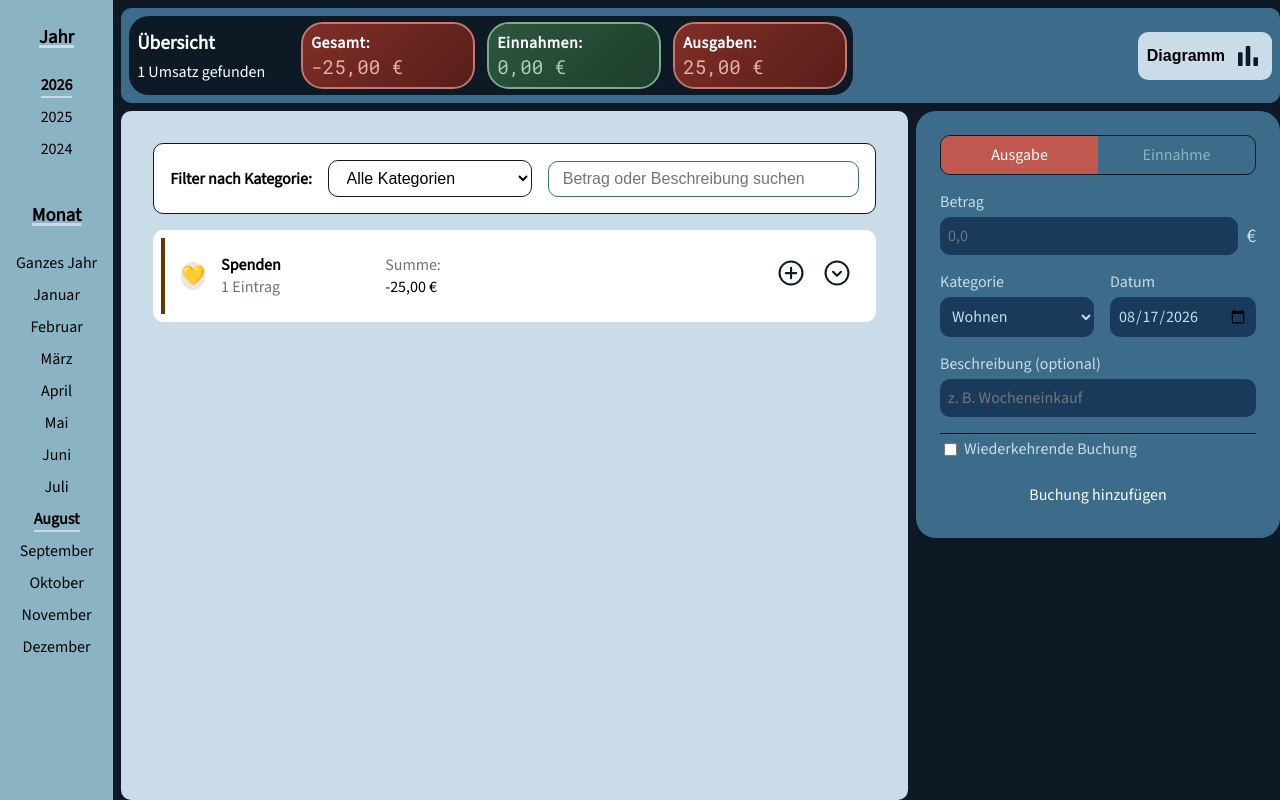
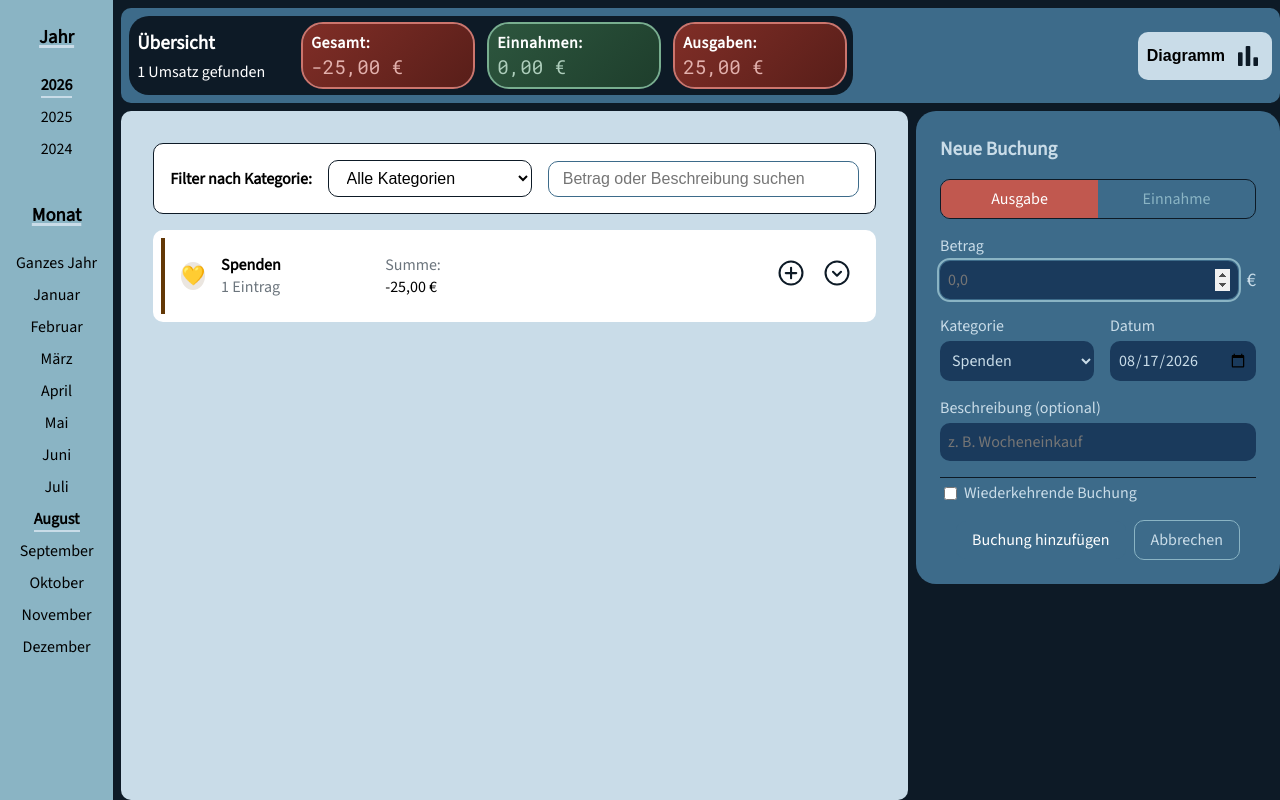
Before and after one commit to FabianP95/haushaltsbuch, a Next.js app: page / in a window 1280 px wide. Both pictures are taken after a click on the button 791 px from the left and 274 px from the top of the page. Built offline with nearby package versions, Linux system fonts and the light colour scheme.

Commit message:
feat: added logic behind add button in a category - added logic behind the edit and delete button of a transaction - added aboard button when editing a transaction
fix: adjusted styling

```diff
--- a/src/app/components/add-entry/add-entry.module.scss
+++ b/src/app/components/add-entry/add-entry.module.scss
@@ -74,6 +74,35 @@
     color: $palette-5;
 }
 
+
+.formTitle {
+    margin: 0;
+    font-size: $text-size-l;
+    color: $palette-5;
+}
+
+
+.buttonRow {
+    @include flex-center(row);
+    gap: $space-sm;
+}
+
+.cancelButton {
+    padding: $padding-sm $padding-md;
+    background-color: transparent;
+    color: $palette-5;
+    border: 1px solid $palette-4;
+    border-radius: $radius-sm;
+    font-family: $font-text;
+    font-size: $text-size-m;
+    cursor: pointer;
+
+    &:hover {
+        background-color: $palette-4;
+        color: $palette-1;
+    }
+}
+
 .submitButton {
     padding: $padding-sm $padding-md;
     background-color: $palette-3;
--- a/src/app/components/add-entry/add-entry.tsx
+++ b/src/app/components/add-entry/add-entry.tsx
@@ -1,10 +1,9 @@
 "use client"
-import { useState, SubmitEvent } from 'react';
+import { useState, useEffect, useRef, SubmitEvent } from 'react';
 import type { NewTransaction, TransactionType, RecurrenceInterval, Category, AddEntryProps } from '../../interfaces/interfaces';
 import { TypeToggle } from './toggle/toggle';
 import { RecurrenceFields } from './recurrence-field/recurrence-field';
 import { ErrorMessage } from './error-msg/error-msg';
-import { testCategories } from '@/app/data/testdata';
 import styles from './add-entry.module.scss';
 
 type EntryErrors = Record<string, string>;
@@ -41,20 +40,48 @@ function checkEntry(transaction: NewTransaction): EntryErrors {
 
 
 /**
- * Form for creating a new income or expense entry, including validation.
- * @param props - `onAdd` is called with the validated transaction
+ * Form for creating a new or editing an existing income/expense entry, including validation.
+ * The parent remounts it via `key` when the preset changes, so the initial `useState` values are always fresh.
+ * @param props - Categories, the transaction to edit (or `null`), an optional preset category and the callbacks
  * @returns The entry form
  */
-export default function AddEntry({ onAdd }: AddEntryProps) {
-    const [type, setType] = useState<TransactionType>('Ausgabe');
-    const [amount, setAmount] = useState('');
-    const [categoryId, setCategoryId] = useState(testCategories[0]?.id ?? '');
-    const [description, setDescription] = useState('');
-    const [date, setDate] = useState(() => new Date().toISOString().slice(0, 10));
-    const [isRecurring, setIsRecurring] = useState(false);
-    const [recurrenceInterval, setRecurrenceInterval] = useState<RecurrenceInterval>('monatlich');
-    const [recurrenceEndDate, setRecurrenceEndDate] = useState('');
+export default function AddEntry({
+    categories,
+    editingTransaction,
+    presetCategoryId,
+    onAdd,
+    onUpdate,
+    onCancel,
+}: AddEntryProps) {
+    const isEditMode = editingTransaction !== null;
+
+
+    const initialCategoryId = editingTransaction?.categoryId
+        ?? (categories.some((c) => c.id === presetCategoryId) ? presetCategoryId : undefined)
+        ?? categories[0]?.id
+        ?? '';
+
+
+    const [type, setType] = useState<TransactionType>(editingTransaction?.type ?? 'Ausgabe');
+    const [amount, setAmount] = useState(editingTransaction ? String(editingTransaction.amount) : '');
+    const [categoryId, setCategoryId] = useState(initialCategoryId);
+    const [description, setDescription] = useState(editingTransaction?.description ?? '');
+    const [date, setDate] = useState(() => editingTransaction?.date ?? new Date().toISOString().slice(0, 10));
+    const [isRecurring, setIsRecurring] = useState(editingTransaction?.isRecurring ?? false);
+    const [recurrenceInterval, setRecurrenceInterval] = useState<RecurrenceInterval>(editingTransaction?.recurrenceInterval ?? 'monatlich');
+    const [recurrenceEndDate, setRecurrenceEndDate] = useState(editingTransaction?.recurrenceEndDate ?? '');
     const [errors, setErrors] = useState<EntryErrors>({});
+
+
+    const formRef = useRef<HTMLFormElement>(null);
+    const amountRef = useRef<HTMLInputElement>(null);
+
+
+    useEffect(() => {
+        if (!editingTransaction && !presetCategoryId) return;
+        formRef.current?.scrollIntoView({ behavior: 'smooth', block: 'start' });
+        amountRef.current?.focus({ preventScroll: true });
+    }, [editingTransaction, presetCategoryId]);
 
     /**
      * Removes the error message of a single form field.
@@ -95,6 +122,12 @@ export default function AddEntry({ onAdd }: AddEntryProps) {
         }
 
         setErrors({});
+
+        if (editingTransaction) {
+            onUpdate({ ...editingTransaction, ...newTransaction });
+            return;
+        }
+
         onAdd(newTransaction);
 
         setAmount('');
@@ -105,13 +138,16 @@ export default function AddEntry({ onAdd }: AddEntryProps) {
     };
 
     return (
-        <form className={styles.addEntry} onSubmit={handleSubmit} noValidate>
+        <form ref={formRef} className={styles.addEntry} onSubmit={handleSubmit} noValidate>
+
+            <h2 className={styles.formTitle}>{isEditMode ? 'Buchung bearbeiten' : 'Neue Buchung'}</h2>
             <TypeToggle value={type} onChange={setType} />
 
             <div className={styles.field}>
                 <label htmlFor="amount">Betrag</label>
                 <div className={styles.amountWrapper}>
                     <input
+                        ref={amountRef}
                         id="amount"
                         type="number"
                         inputMode="decimal"
@@ -137,7 +173,7 @@ export default function AddEntry({ onAdd }: AddEntryProps) {
                         onChange={(e) => setCategoryId(e.target.value)}
 
                     >
-                        {testCategories.map((c: Category) => (
+                        {categories.map((c: Category) => (
                             <option key={c.id} value={c.id}>{c.name}</option>
                         ))}
                     </select>
@@ -188,9 +224,16 @@ export default function AddEntry({ onAdd }: AddEntryProps) {
                 <ErrorMessage key={errors.recurrenceEndDate} text={errors.recurrenceEndDate} onExpire={() => clearError('recurrenceEndDate')} />
             )}
 
-            <button type="submit" className={styles.submitButton}>
-                Buchung hinzufügen
-            </button>
+            <div className={styles.buttonRow}>
+                <button type="submit" className={styles.submitButton}>
+                    {isEditMode ? 'Änderungen speichern' : 'Buchung hinzufügen'}
+                </button>
+                {(isEditMode || presetCategoryId) && (
+                    <button type="button" className={styles.cancelButton} onClick={onCancel}>
+                        Abbrechen
+                    </button>
+                )}
+            </div>
         </form>
     );
 }
--- a/src/app/components/overview/category-group/catgeory-group.tsx
+++ b/src/app/components/overview/category-group/catgeory-group.tsx
@@ -5,12 +5,6 @@ import { CategoryGroupCardProps } from '@/app/interfaces/interfaces';
 import { TransactionItem } from './transaction-item/transaction-item';
 import { formatCurrency } from '@/utils/currency';
 import styles from './category-group.module.scss';
-
-/** Placeholder for adding an entry directly to a category (not implemented yet). */
-function addEntryToCategorie() {
-
-}
-
 
 /**
  * Collapsible card showing a category with its net sum and its transactions.
@@ -20,6 +14,9 @@ function addEntryToCategorie() {
 export function CategoryGroupCard({
     group,
     categoryMap,
+    onEditTransaction,
+    onDeleteTransaction,
+    onAddToCategory,
 }: CategoryGroupCardProps) {
     const [isOpen, setIsOpen] = useState(false);
 
@@ -57,8 +54,8 @@ export function CategoryGroupCard({
                     </div>
                 </div>
                 <div>
-                    <button className={styles.addBtn} onClick={() => addEntryToCategorie()}>
-                        <Image className={styles.btnImg} src="/assets/icons/add.svg" alt="add an entry in this category" width={30} height={30} />
+                    <button className={styles.addBtn} onClick={() => onAddToCategory(group.category.id)}>
+                        <Image className={styles.btnImg} src="/assets/icons/add.svg" alt={`Neue Buchung in ${group.category.name} anlegen`} width={30} height={30} />
                     </button>
                     <button className={styles.addBtn} onClick={() => setIsOpen((prev) => !prev)} aria-expanded={isOpen}>
                         <Image
@@ -84,6 +81,8 @@ export function CategoryGroupCard({
                                 key={tx.id}
                                 transaction={tx}
                                 categoryMap={categoryMap}
+                                onEdit={onEditTransaction}
+                                onDelete={onDeleteTransaction}
                             />
                         ))
                     )}
--- a/src/app/components/overview/category-group/transaction-item/transaction-item.module.scss
+++ b/src/app/components/overview/category-group/transaction-item/transaction-item.module.scss
@@ -76,7 +76,3 @@
   @include no-style-btn();
   @include hover-scale();
 }
-
-.btnImg {
-  @include icon-size(20,20);
-}
--- a/src/app/page.tsx
+++ b/src/app/page.tsx
@@ -3,8 +3,8 @@ import { useState, useMemo, useEffect } from 'react';
 
 import styles from './page.module.scss'
 
-import { getAllData, createTransaction } from './data/data';
-import { FinanceSummary, NewTransaction, SelectedPeriod } from './interfaces/interfaces';
+import { getAllData, createTransaction, updateTransaction, deleteTransaction } from './data/data';
+import { FinanceSummary, FormPreset, NewTransaction, SelectedPeriod, Transaction } from './interfaces/interfaces';
 import { Data } from './interfaces/interfaces';
 import { filterTransactions, getAvailableYears } from '@/utils/date-filter';
 
@@ -28,6 +28,8 @@ export default function Home() {
     const today = new Date();
     return { year: today.getFullYear(), month: today.getMonth() + 1 };
   });
+
+  const [formPreset, setFormPreset] = useState<FormPreset>({ version: 0, editingTransaction: null });
 
   useEffect(() => {
 
@@ -53,6 +55,67 @@ export default function Home() {
     const created = await createTransaction(newTransaction);
 
     setData((prev) => prev && { ...prev, transactions: [...(prev.transactions ?? []), created] });
+  }
+
+
+  /**
+   * Saves a changed transaction, replaces it in the local state and switches the form back to create mode.
+   * @param transaction - The edited transaction (same id as before)
+   */
+  async function handleUpdateTransaction(transaction: Transaction) {
+    const updated = await updateTransaction(transaction);
+    setData((prev) => prev && {
+      ...prev,
+      transactions: (prev.transactions ?? []).map((t) => (t.id === updated.id ? updated : t))
+    });
+    resetForm();
+  }
+
+
+  /**
+   * Deletes a single transaction.
+   * Recurring transactions: only this one entry is removed, linked entries stay untouched.
+   * @param transaction - The transaction to delete
+   */
+  async function handleDeleteTransaction(transaction: Transaction) {
+
+
+    await deleteTransaction(transaction.id);
+
+
+    setData((prev) => prev && {
+      ...prev,
+      transactions: (prev.transactions ?? []).filter((t) => t.id !== transaction.id)
+    });
+
+    if (formPreset.editingTransaction?.id === transaction.id) {
+      resetForm();
+    }
+  }
+
+
+  /**
+   * Opens the entry form in edit mode for the given transaction.
+   * @param transaction - The transaction to edit
+   */
+  function handleEditTransaction(transaction: Transaction) {
+
+    setFormPreset((prev) => ({ version: prev.version + 1, editingTransaction: transaction }));
+  }
+
+
+  /**
+   * Opens the entry form in create mode with the given category preselected (ends a running edit mode).
+   * @param categoryId - Id of the category to preselect
+   */
+  function handleAddToCategory(categoryId: string) {
+    setFormPreset((prev) => ({ version: prev.version + 1, editingTransaction: null, categoryId }));
+  }
+
+
+  /** Switches the entry form back to an empty create mode. */
+  function resetForm() {
+    setFormPreset((prev) => ({ version: prev.version + 1, editingTransaction: null }));
   }
 
 
@@ -116,8 +179,19 @@ export default function Home() {
             categories={data.categories}
             transactions={filteredTransactions}
             selectedCategoryId={selectedCategoryId}
-            onSelectCategory={setSelectedCategoryId} />
-          <AddEntry onAdd={handleAddTransaction} />
+            onSelectCategory={setSelectedCategoryId}
+            onEditTransaction={handleEditTransaction}
+            onDeleteTransaction={handleDeleteTransaction}
+            onAddToCategory={handleAddToCategory} />
+
+          <AddEntry
+            key={formPreset.version}
+            categories={data.categories ?? []}
+            editingTransaction={formPreset.editingTransaction}
+            presetCategoryId={formPreset.categoryId}
+            onAdd={handleAddTransaction}
+            onUpdate={handleUpdateTransaction}
+            onCancel={resetForm} />
         </div>
       </div>
 
```
Also changed, not shown: src/app/components/overview/category-group/transaction-item/transaction-item.tsx (+9 -5 lines), src/app/components/overview/expense-overview.tsx (+7 -1 lines), src/app/interfaces/interfaces.ts (+20 -2 lines).
